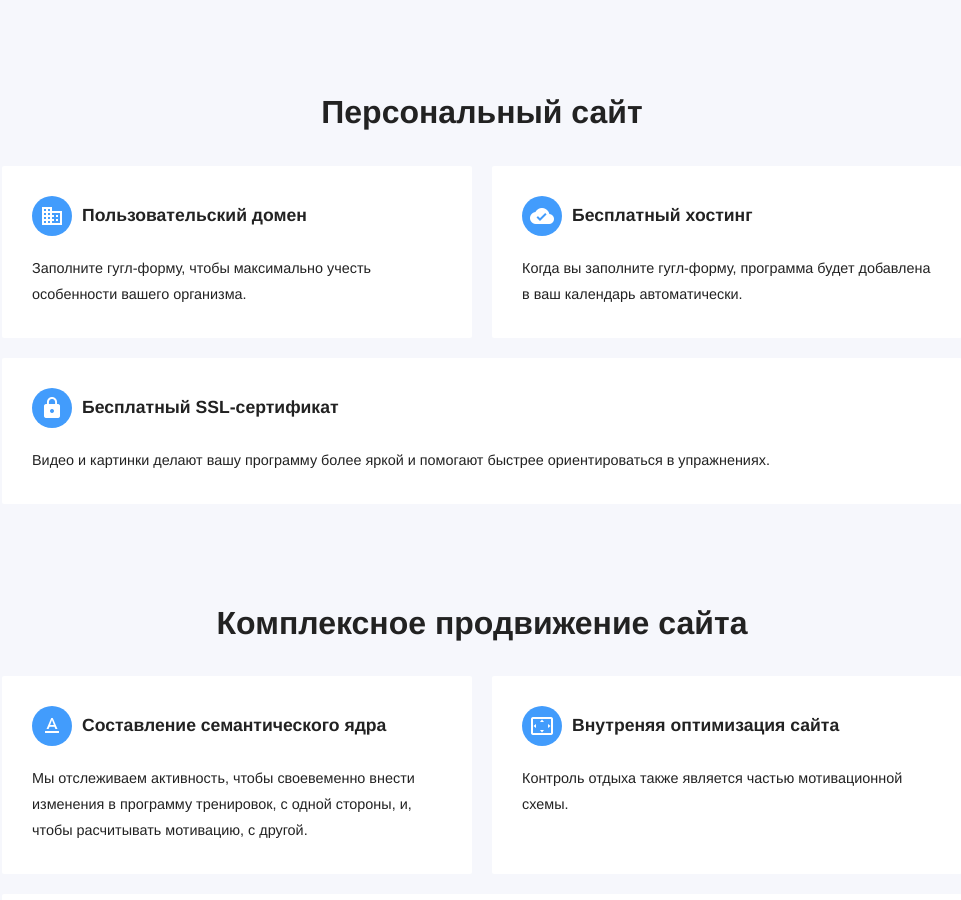
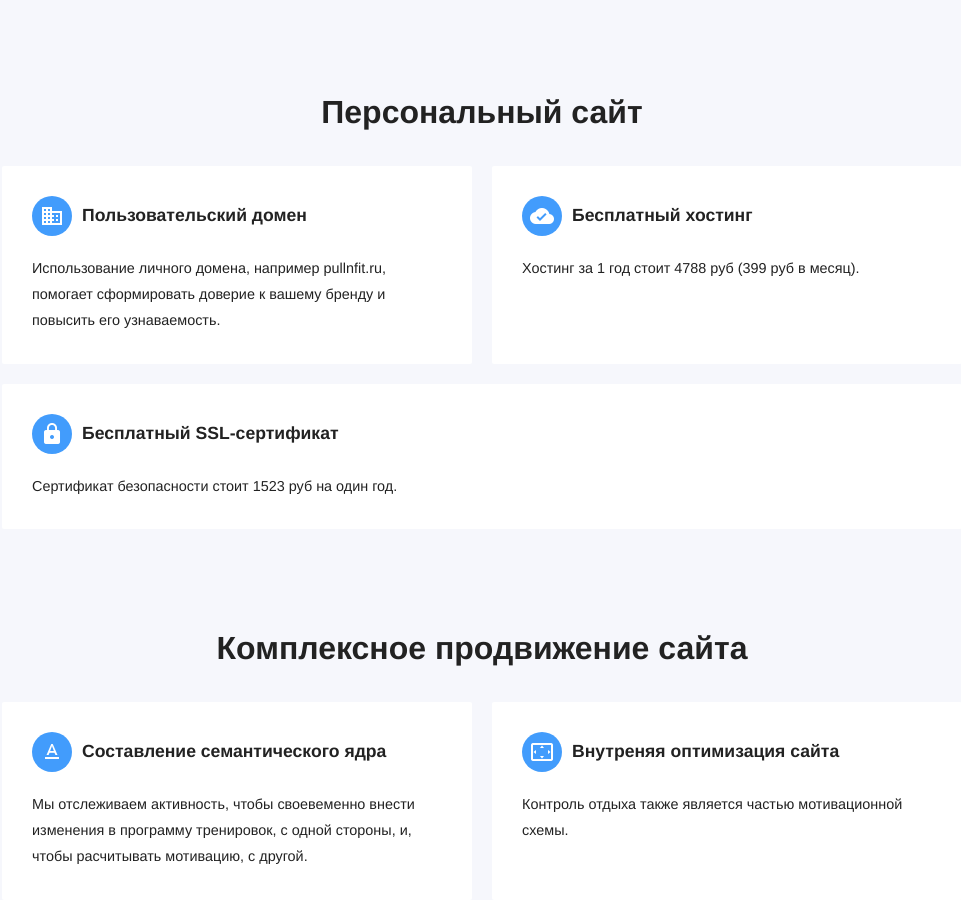
Before and after one commit to RakhimyanTim/adroholic.github.io, a Jekyll site: the page built from pages/features.html, in a window 1280 px wide and 900 px high, scrolled down 503 px. Shown: the whole window, without its empty margins (158-1119 px from the left). Built offline with Jekyll 4.4.1, drawn with Linux system fonts in a browser that asks for light colours; some web fonts are replaced.

Commit message:
Update features.html

```diff
--- a/pages/features.html
+++ b/pages/features.html
@@ -24,11 +24,11 @@ permalink: /features/
 	<h2>Персональный сайт</h2>
 
 	<ul class="cards">
-		{% include components/features/data-block.html icon="domain" title="Пользовательский домен" content="Заполните гугл-форму, чтобы максимально учесть особенности вашего организма." %}
+		{% include components/features/data-block.html icon="domain" title="Пользовательский домен" content="Использование личного домена, например pullnfit.ru, помогает сформировать доверие к вашему бренду и повысить его узнаваемость." %}
 
-		{% include components/features/data-block.html icon="cloud_done" title="Бесплатный хостинг" content="Когда вы заполните гугл-форму, программа будет добавлена в ваш календарь автоматически." %}
+		{% include components/features/data-block.html icon="cloud_done" title="Бесплатный хостинг" content="Хостинг за 1 год стоит 4788 руб (399 руб в месяц)." %}
 
-		{% include components/features/data-block.html icon="https" title="Бесплатный SSL-сертификат" content="Видео и картинки делают вашу программу более яркой и помогают быстрее ориентироваться в упражнениях." %}
+		{% include components/features/data-block.html icon="https" title="Бесплатный SSL-сертификат" content="Сертификат безопасности стоит 1523 руб на один год." %}
 	</ul>
 
 	<h2>Комплексное продвижение сайта</h2>
```
